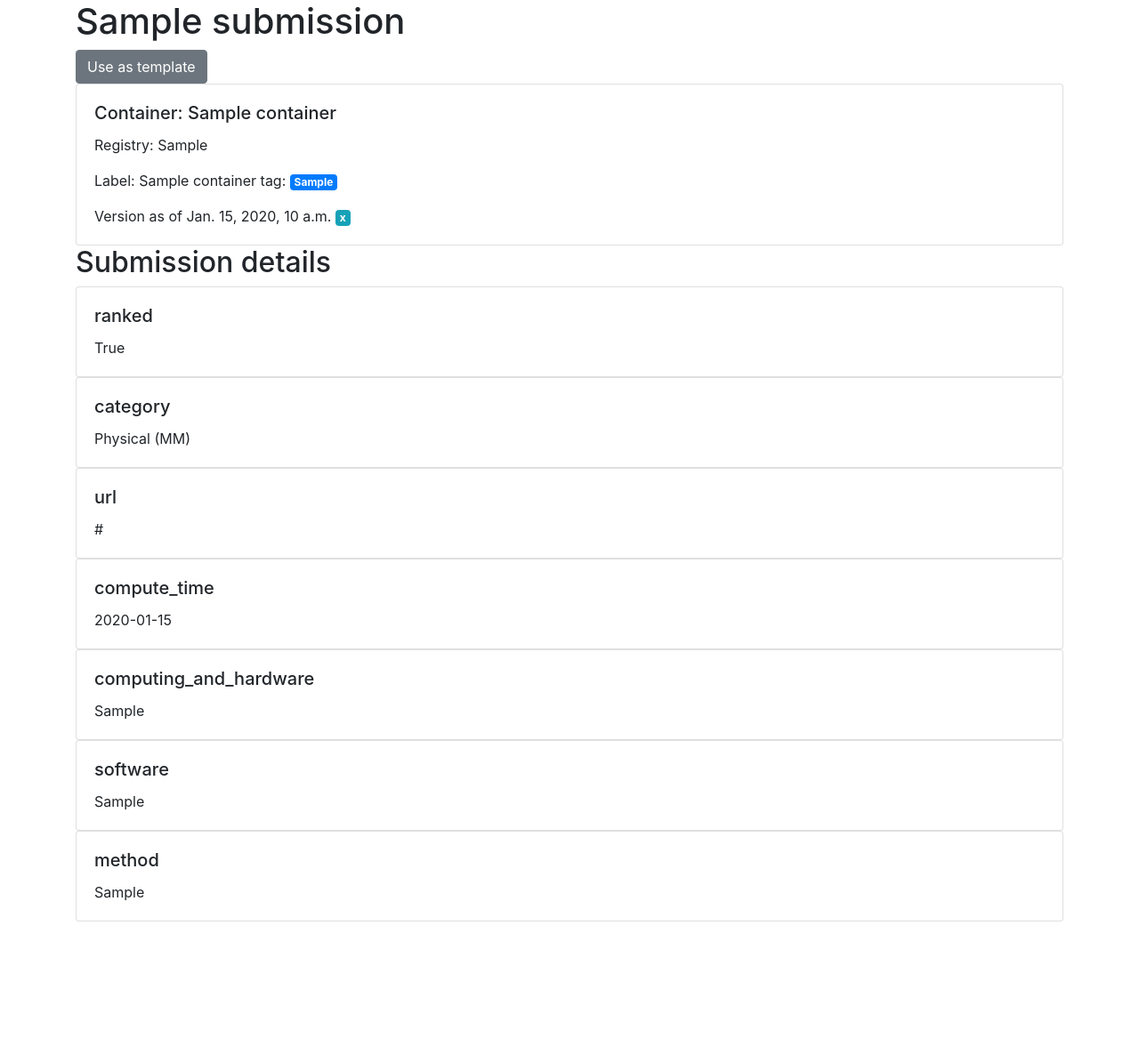
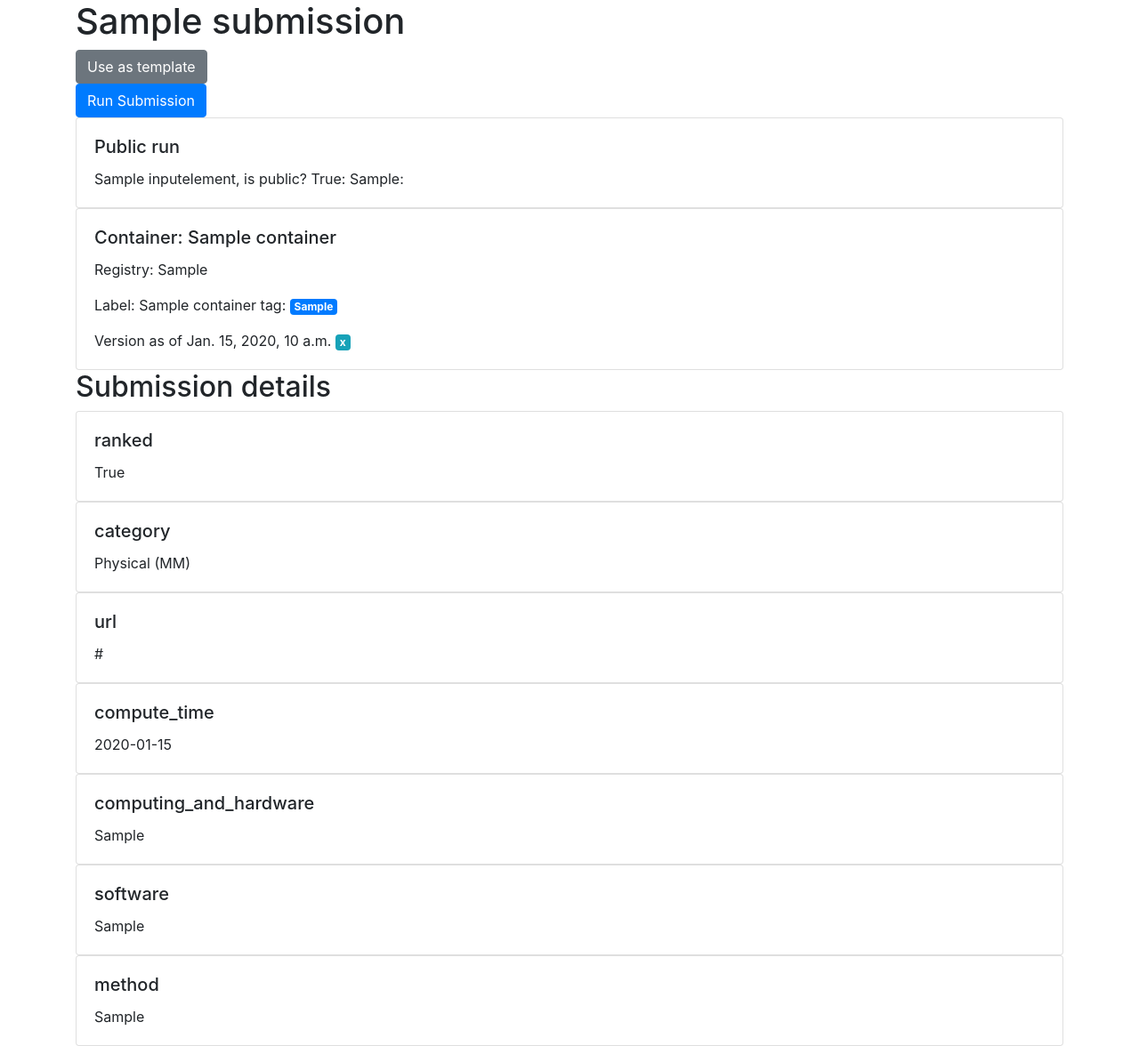
Before and after one commit to samplchallenges/SAMPL-league, a Django app: page /submission/1/ in a window 1280 px wide. Shown: the part 56-1232 px from the top of the page at 89% size. Before the commit the page ends 1092 px from the top, so only its background shows below. Run offline with Django 3.2, Linux system fonts and the light colour scheme; a user stored in the database is signed in; tables that the repository leaves empty hold one stand-in row (values such as "Sample post").

Commit message:
basic UI

```diff
--- a/app/core/templates/core/submission_detail.html
+++ b/app/core/templates/core/submission_detail.html
@@ -7,7 +7,31 @@
   Draft mode <a class="btn btn-primary" href="{% url 'submission-update' submission.pk %}">Update</a>
 </div>
 {% endif %}
+<form method="post" action="{% url 'submission-submit' submission.pk %}">
+  {% csrf_token %}
+  <input type="hidden" name="submission_id" value="{{ submission.pk }}">
+  <button type="submit" class="btn btn-primary">Run Submission</button>
+</form>
 
+{% if public_run %}
+<div class="card">
+  <div class="card-body">
+    <h5 class="card-title">Public run</h5>
+    {% for evaluation in public_run.evaluation_set.all %}
+    <p class="card-text">
+
+      {% for prediction in evaluation.prediction_set.all %}
+      {{evaluation.input_element}}: {{ prediction.key }}: {{ prediction.value }}
+      {% endfor %}
+    </p>
+    {% endfor %}
+  </div>
+</div>
+{% endif %}
+
+{% if private_run %}
+Private run status: {{ private_run.status }}
+{% endif %}
 
 <div class="card">
   <div class="card-body">
--- a/app/core/urls.py
+++ b/app/core/urls.py
@@ -7,6 +7,7 @@ from .views.submission import (
     SubmissionDelete,
     SubmissionDetail,
     SubmissionList,
+    submit_submission_view,
     clone_submission_view,
     edit_submission_view,
 )
@@ -20,6 +21,9 @@ urlpatterns = [
     path("challenge/<int:pk>/", ChallengeDetail.as_view(), name="challenge-detail"),
     path("submission/", SubmissionList.as_view(), name="submission-list"),
     path("submission/<int:pk>/", SubmissionDetail.as_view(), name="submission-detail"),
+    path(
+        "submission/<int:pk>/submit", submit_submission_view, name="submission-submit"
+    ),
     path("submission/add/", edit_submission_view, name="submission-add"),
     path(
         "submission/<int:pk>/clone/",
--- a/app/core/views/submission.py
+++ b/app/core/views/submission.py
@@ -6,6 +6,8 @@ from django.urls import reverse_lazy
 from django.views.generic.detail import DetailView
 from django.views.generic.edit import DeleteView
 from django.views.generic.list import ListView
+
+import referee.tasks as referee
 
 from ..forms import ContainerForm, SubmissionForm
 from ..models import Submission
@@ -54,6 +56,15 @@ class SubmissionDetail(OwnerMatchMixin, DetailView):
             for field_name in self.DETAIL_FIELD_NAMES
             if not getattr(self.object, field_name)
         ]
+        try:
+            context["public_run"] = self.object.submissionrun_set.filter(
+                is_public=True
+            ).latest("updated_at")
+            context["private_run"] = self.object.submissionrun_set.filter(
+                is_public=False
+            ).latest("updated_at")
+        except:
+            pass
         return context
 
 
@@ -70,9 +81,21 @@ class SubmissionDelete(OwnerMatchMixin, DeleteView):
 
 
 @login_required
+def submit_submission_view(request, pk):
+    if request.method != "POST":
+        return HttpResponseBadRequest()
+    submission = Submission.objects.get(pk=pk, user=request.user)
+    # verifies that user matches
+    submission_run_1 = referee.run_submission(submission.pk, is_public=True)
+    submission_run_2 = referee.run_submission(submission.pk, is_public=False)
+    referee.score_submission(submission.pk, submission_run_1.pk, submission_run_2.pk)
+    return redirect("submission-detail", pk=submission.pk)
+
+
+@login_required
 def clone_submission_view(request, pk):
     if request.method == "GET":
-        submission = Submission.objects.get(pk=pk).clone()
+        submission = Submission.objects.get(pk=pk, user=request.user).clone()
         submission.save()
         return redirect("submission-update", pk=submission.pk)
 
@@ -84,7 +107,7 @@ def edit_submission_view(request, pk=None, clone=False):
     form_action = ""
     if request.method == "POST":
         # TODO: transaction?
-        submission = Submission.objects.get(pk=pk) if pk else None
+        submission = Submission.objects.get(pk=pk, user=request.user) if pk else None
         container = submission.container if submission else None
         container_form = ContainerForm(request.POST, instance=container)
         submission_form = SubmissionForm(request.POST, instance=submission)
```
Also changed, not shown: app/referee/tasks.py (+20 -19 lines).
